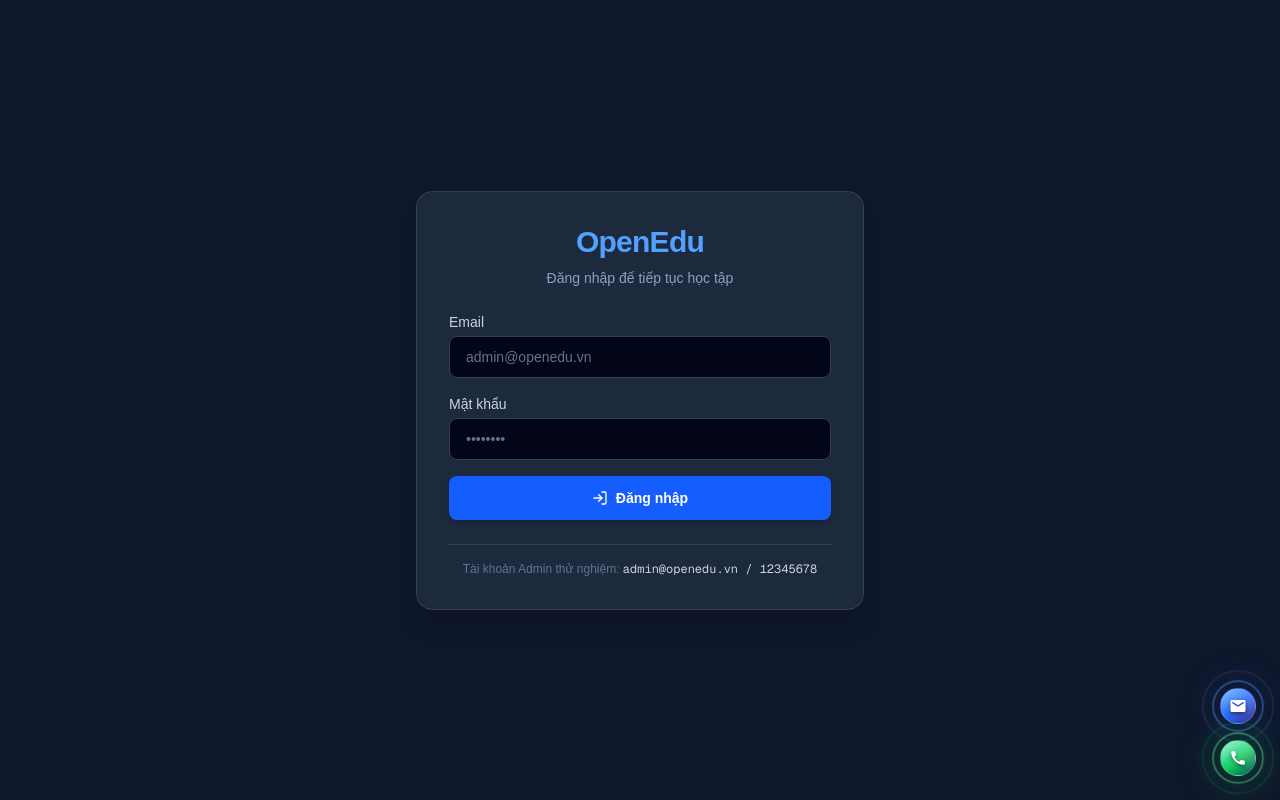
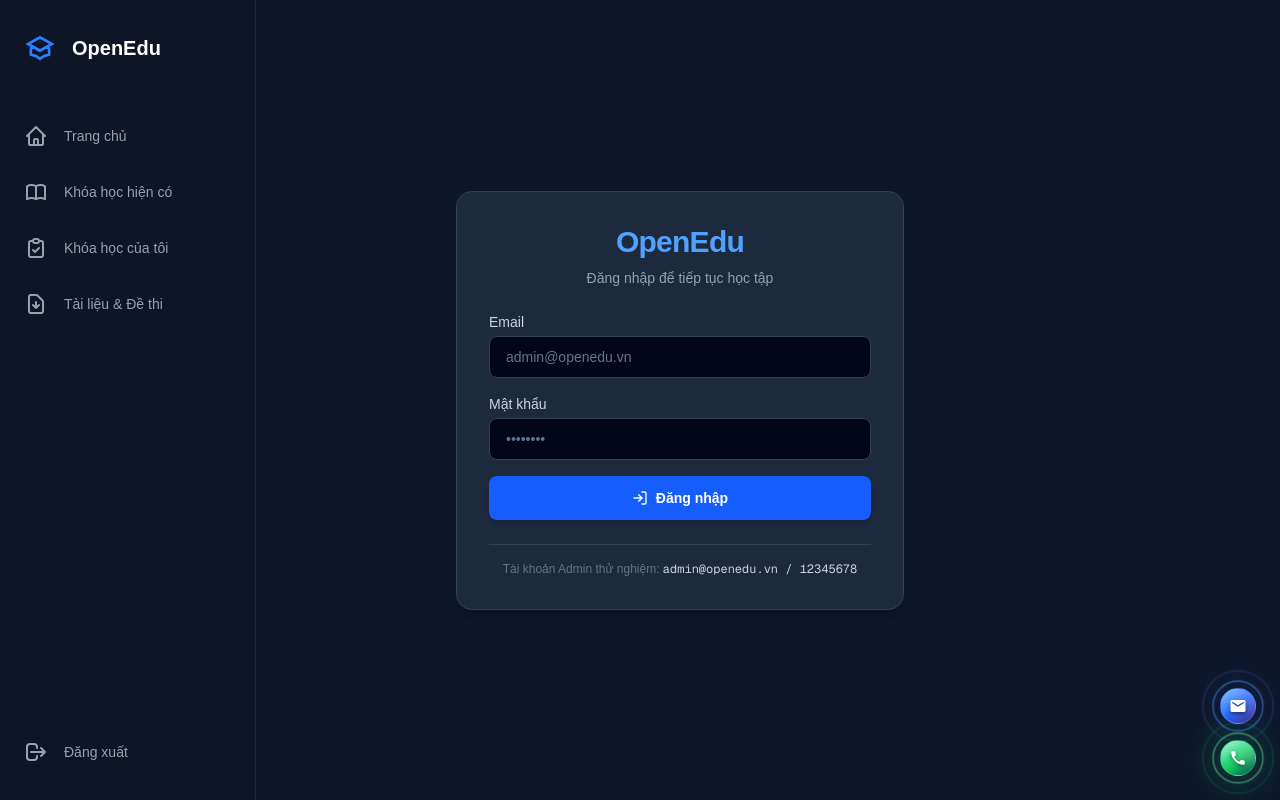
Before and after one commit to phuthien1103/mathstudyedu-platform, a Next.js app in the folder frontend/: page /login in a window 1280 px wide. Built offline with nearby package versions, Linux system fonts and the light colour scheme; no server answers.

Commit message:
fix: layout structure and import sidebar

```diff
--- a/frontend/src/app/layout.tsx
+++ b/frontend/src/app/layout.tsx
@@ -2,6 +2,7 @@ import type { Metadata } from "next";
 import { Geist, Geist_Mono } from "next/font/google";
 import "./globals.css";
 import ContactWidget from '@/components/ContactWidget';
+import Sidebar from '@/components/Sidebar';
 
 const geistSans = Geist({
   variable: "--font-geist-sans",
@@ -24,8 +25,11 @@ return (
       lang="en"
       className={`${geistSans.variable} ${geistMono.variable} h-full antialiased`}
     >
-      <body className="min-h-full flex flex-col">
-        {children}
+      <body className="min-h-screen bg-[#0b1120] flex text-white">
+        <Sidebar />
+        <div className="flex-1 flex flex-col min-h-screen overflow-hidden">
+          {children}
+        </div>
         <ContactWidget />
       </body>
     </html>
--- /dev/null
+++ b/frontend/src/components/Sidebar.tsx
@@ -0,0 +1,112 @@
+'use client';
+
+import Link from 'next/link';
+import { usePathname } from 'next/navigation';
+import { useState } from 'react';
+
+export default function Sidebar() {
+  const pathname = usePathname();
+  const [isHovered, setIsHovered] = useState(false);
+
+  const menuItems = [
+    {
+      name: 'Trang chủ',
+      href: '/',
+      icon: (
+        <svg xmlns="http://www.w3.org/2000/svg" className="w-6 h-6" fill="none" viewBox="0 0 24 24" stroke="currentColor" strokeWidth={2}>
+          <path strokeLinecap="round" strokeLinejoin="round" d="M3 12l2-2m0 0l7-7 7 7M5 10v10a1 1 0 001 1h3m10-11l2 2m-2-2v10a1 1 0 01-1 1h-3m-6 0a1 1 0 001-1v-4a1 1 0 011-1h2a1 1 0 011 1v4a1 1 0 001 1m-6 0h6" />
+        </svg>
+      )
+    },
+    {
+      name: 'Khóa học hiện có',
+      href: '/courses',
+      icon: (
+        <svg xmlns="http://www.w3.org/2000/svg" className="w-6 h-6" fill="none" viewBox="0 0 24 24" stroke="currentColor" strokeWidth={2}>
+          <path strokeLinecap="round" strokeLinejoin="round" d="M12 6.253v13m0-13C10.832 5.477 9.246 5 7.5 5S4.168 5.477 3 6.253v13C4.168 18.477 5.754 18 7.5 18s3.332.477 4.5 1.253m0-13C13.168 5.477 14.754 5 16.5 5c1.747 0 3.332.477 4.5 1.253v13C19.832 18.477 18.247 18 16.5 18c-1.746 0-3.332.477-4.5 1.253" />
+        </svg>
+      )
+    },
+    {
+      name: 'Khóa học của tôi',
+      href: '/my-courses',
+      icon: (
+        <svg xmlns="http://www.w3.org/2000/svg" className="w-6 h-6" fill="none" viewBox="0 0 24 24" stroke="currentColor" strokeWidth={2}>
+          <path strokeLinecap="round" strokeLinejoin="round" d="M9 5H7a2 2 0 00-2 2v12a2 2 0 002 2h10a2 2 0 002-2V7a2 2 0 00-2-2h-2M9 5a2 2 0 002 2h2a2 2 0 002-2M9 5a2 2 0 012-2h2a2 2 0 012 2m-6 9l2 2 4-4" />
+        </svg>
+      )
+    },
+    {
+      name: 'Tài liệu & Đề thi',
+      href: '/documents',
+      icon: (
+        <svg xmlns="http://www.w3.org/2000/svg" className="w-6 h-6" fill="none" viewBox="0 0 24 24" stroke="currentColor" strokeWidth={2}>
+          <path strokeLinecap="round" strokeLinejoin="round" d="M12 10v6m0 0l-3-3m3 3l3-3m2 8H7a2 2 0 01-2-2V5a2 2 0 012-2h5.586a1 1 0 01.707.293l5.414 5.414a1 1 0 01.293.707V19a2 2 0 01-2 2z" />
+        </svg>
+      )
+    }
+  ];
+
+  return (
+    <>
+      {/* Khối giữ chỗ (Spacer) */}
+      <div className="w-20 hidden md:block flex-shrink-0 transition-all duration-300"></div>
+
+      {/* Sidebar chính */}
+      <div
+        className={`fixed top-0 left-0 h-screen bg-[#0d1526] border-r border-gray-800 flex flex-col pt-6 z-40 transition-all duration-300 ease-in-out ${isHovered ? 'w-64' : 'w-20 hidden md:flex'}`}
+        onMouseEnter={() => setIsHovered(true)}
+        onMouseLeave={() => setIsHovered(false)}
+      >
+        {/* Logo và Tên */}
+        <div className="flex items-center px-6 mb-10 h-12">
+          <div className="text-blue-500 flex-shrink-0 flex items-center justify-center w-8 h-8">
+             <svg xmlns="http://www.w3.org/2000/svg" className="w-8 h-8" fill="none" viewBox="0 0 24 24" stroke="currentColor" strokeWidth={2}>
+                <path d="M12 14l9-5-9-5-9 5 9 5z" />
+                <path d="M12 14l6.16-3.422a12.083 12.083 0 01.665 6.479A11.952 11.952 0 0012 20.055a11.952 11.952 0 00-6.824-2.998 12.078 12.078 0 01.665-6.479L12 14z" />
+             </svg>
+          </div>
+          <span className={`text-xl font-bold text-white ml-4 whitespace-nowrap transition-opacity duration-300 ${isHovered ? 'opacity-100 block' : 'opacity-0 hidden'}`}>
+            OpenEdu
+          </span>
+        </div>
+
+        {/* Danh sách Menu */}
+        <div className="flex flex-col gap-2 px-3">
+          {menuItems.map((item, index) => {
+            const isActive = pathname === item.href;
+            return (
+              <Link
+                href={item.href}
+                key={index}
+                className={`flex items-center h-12 px-3 rounded-xl transition-all duration-200 group ${isActive ? 'bg-blue-600 text-white' : 'text-gray-400 hover:bg-gray-800 hover:text-white'}`}
+                title={!isHovered ? item.name : ''}
+              >
+                <div className={`flex-shrink-0 flex items-center justify-center w-6 h-6 ${isActive ? 'text-white' : 'text-gray-400 group-hover:text-blue-400'}`}>
+                  {item.icon}
+                </div>
+                <span className={`ml-4 text-sm font-medium whitespace-nowrap transition-opacity duration-300 ${isHovered ? 'opacity-100 block' : 'opacity-0 hidden'}`}>
+                  {item.name}
+                </span>
+              </Link>
+            );
+          })}
+        </div>
+
+        {/* Đăng xuất */}
+         <div className="mt-auto mb-6 px-3">
+            <Link className="flex items-center h-12 px-3 rounded-xl text-gray-400 hover:bg-red-500/10 hover:text-red-500 transition-all duration-200 group" href="/login">
+                <div className="flex-shrink-0 flex items-center justify-center w-6 h-6">
+                  <svg xmlns="http://www.w3.org/2000/svg" className="w-6 h-6" fill="none" viewBox="0 0 24 24" stroke="currentColor" strokeWidth={2}>
+                    <path strokeLinecap="round" strokeLinejoin="round" d="M17 16l4-4m0 0l-4-4m4 4H7m6 4v1a3 3 0 01-3 3H6a3 3 0 01-3-3V7a3 3 0 013-3h4a3 3 0 013 3v1" />
+                  </svg>
+                </div>
+                <span className={`ml-4 text-sm font-medium whitespace-nowrap transition-opacity duration-300 ${isHovered ? 'opacity-100 block' : 'opacity-0 hidden'}`}>
+                  Đăng xuất
+                </span>
+            </Link>
+         </div>
+      </div>
+    </>
+  );
+}
```
